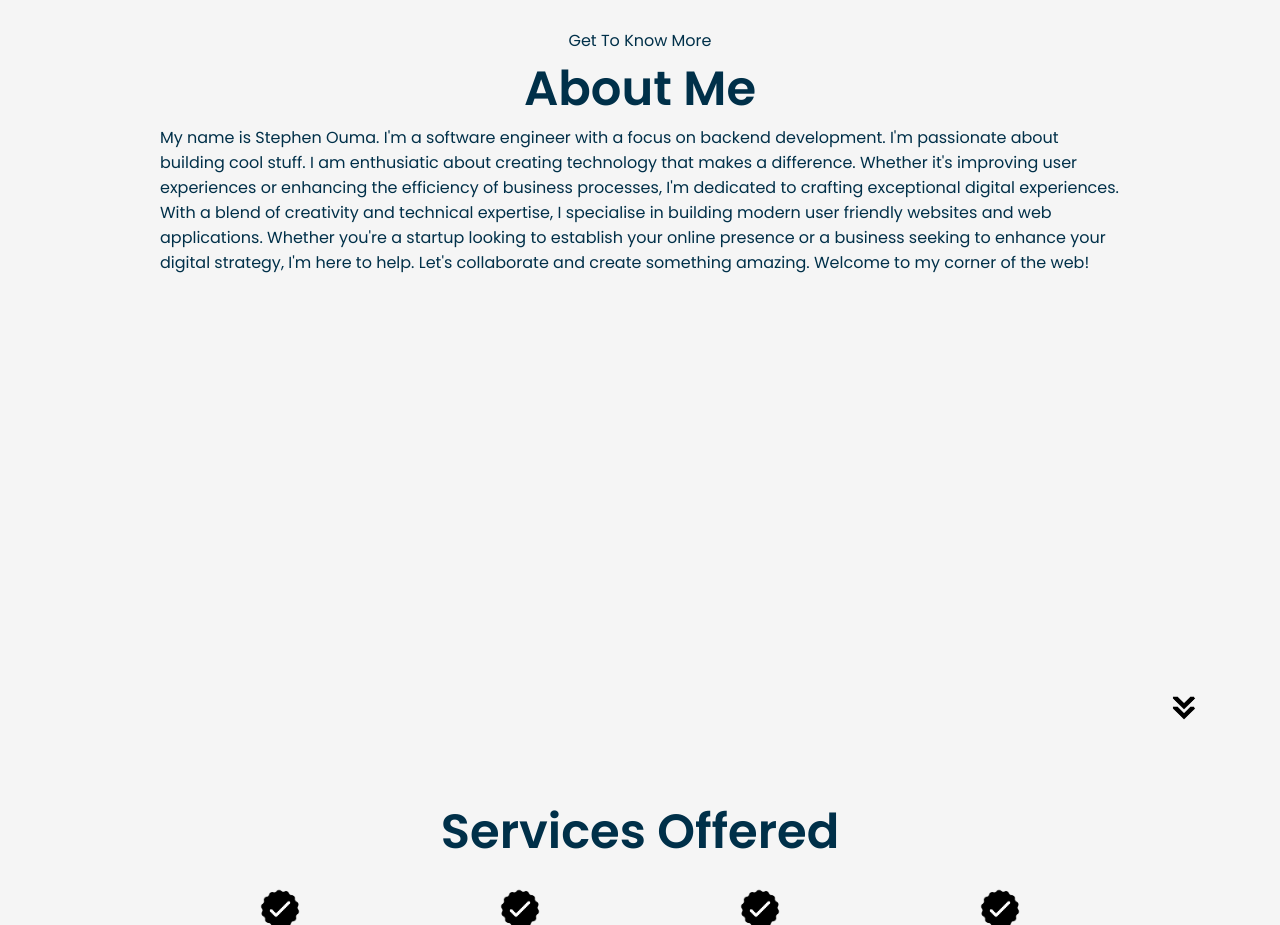
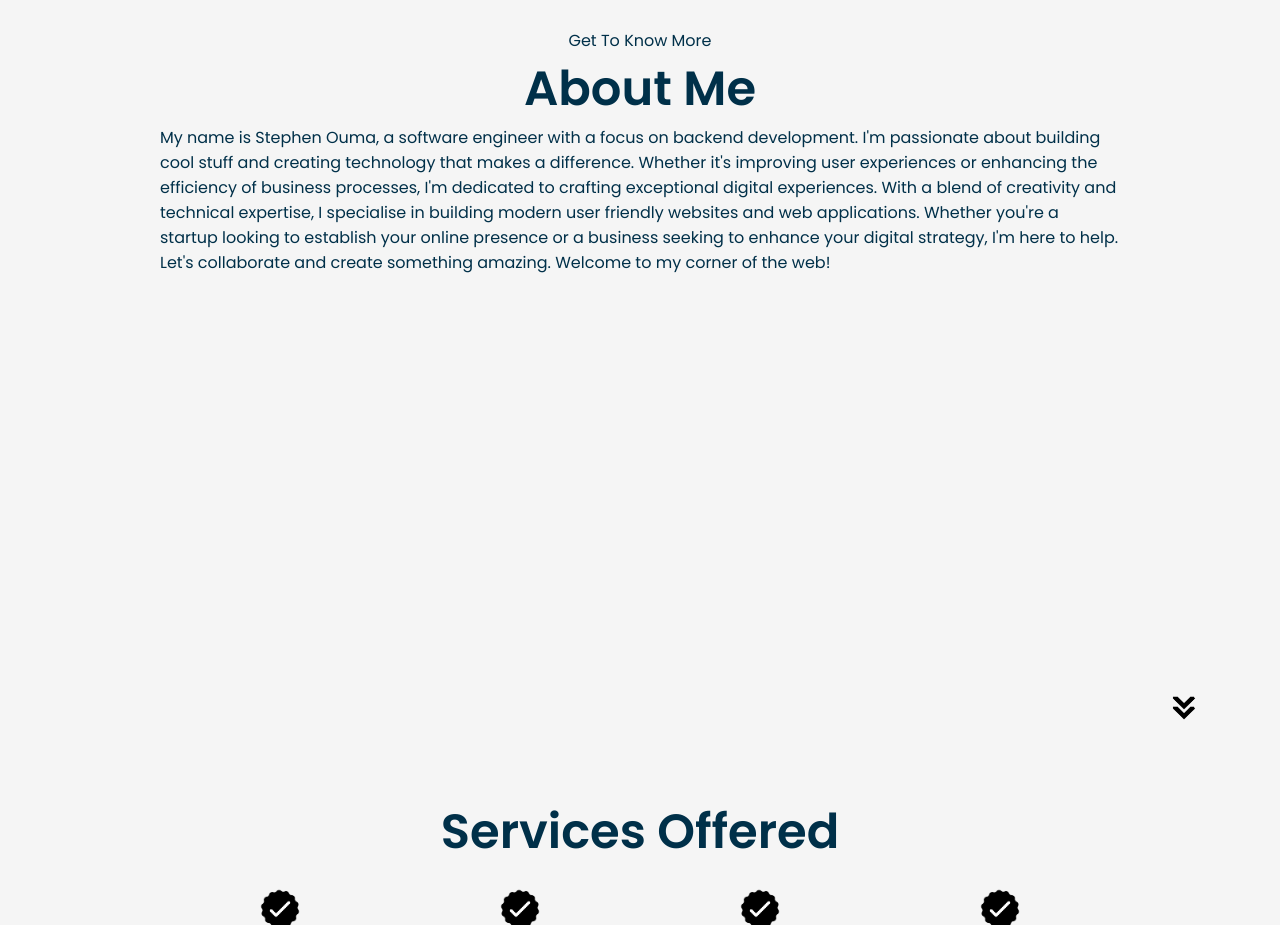
Before and after one commit to Iamouma/personal-website, a website: page public/index.html in a window 1280 px wide. Shown: the part 900-1825 px from the top of the page. Drawn offline with Linux system fonts and the light colour scheme.

Commit message:
Update the about me in the html file

```diff
--- a/public/index.html
+++ b/public/index.html
@@ -95,8 +95,8 @@
       <div class="section-container">
         <div class="text-container">
           <p>
-            My name is Stephen Ouma. I'm a software engineer with a focus on backend development. I'm passionate about building cool stuff.
-            I am enthusiatic about creating technology that makes a difference. Whether it's improving user experiences or enhancing
+            My name is Stephen Ouma, a software engineer with a focus on backend development. I'm passionate about building cool stuff and
+            creating technology that makes a difference. Whether it's improving user experiences or enhancing
             the efficiency of business processes, I'm dedicated to crafting exceptional digital experiences.
             With a blend of creativity and technical expertise, I specialise in building
             modern user friendly websites and web applications. Whether you're a startup looking to establish your online presence or a
```
